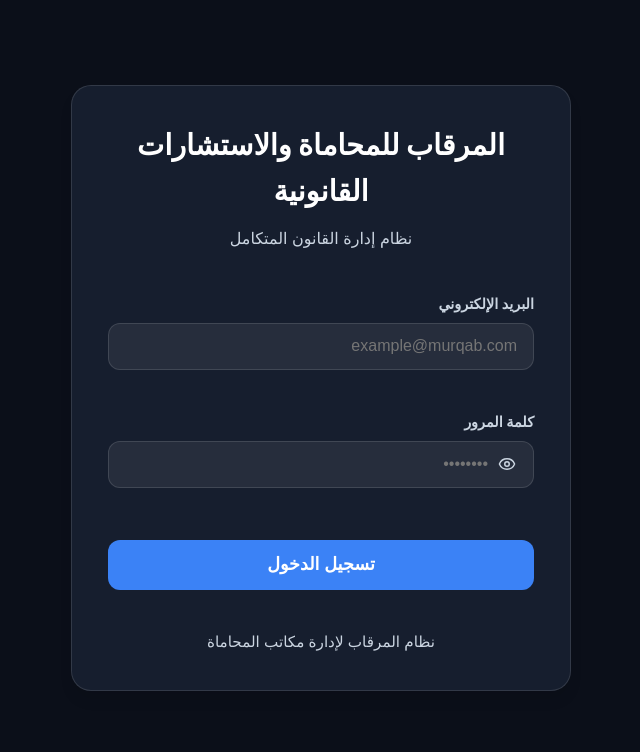
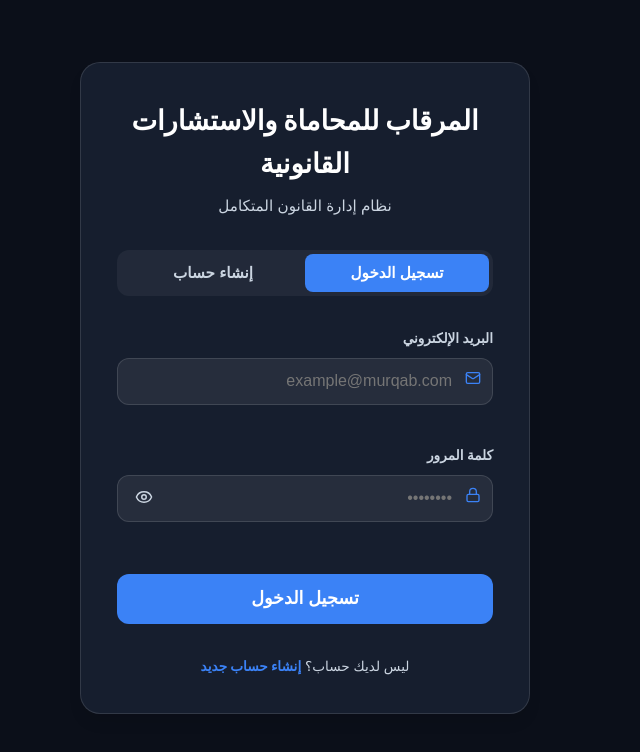
Before and after one commit to maxypro22/abdallah, a React (Vite) app in the folder client/: page /login in a window 1280 px wide. Shown: the top 752 px of the page, without its empty margins (496-1136 px from the left). Built offline with nearby package versions, Linux system fonts and the light colour scheme; no server answers.

Commit message:
Final Migration and Auth UI Update

```diff
--- a/client/src/pages/Login.jsx
+++ b/client/src/pages/Login.jsx
@@ -1,88 +1,202 @@
 import React, { useState } from 'react';
 import { useAuth } from '../context/AuthContext';
 import api from '../services/api';
-import { useNavigate, Link } from 'react-router-dom';
-import { Eye, EyeOff } from 'lucide-react';
+import { useNavigate } from 'react-router-dom';
+import { Eye, EyeOff, User, Mail, Lock, Building2, Briefcase } from 'lucide-react';
 
 const Login = () => {
-    const [email, setEmail] = useState('');
-    const [password, setPassword] = useState('');
+    const [isLogin, setIsLogin] = useState(true);
+    const [formData, setFormData] = useState({
+        email: '',
+        password: '',
+        firmName: '',
+        ownerName: ''
+    });
     const [showPassword, setShowPassword] = useState(false);
+    const [loading, setLoading] = useState(false);
+
     const { login } = useAuth();
     const navigate = useNavigate();
 
+    const handleChange = (e) => {
+        setFormData({ ...formData, [e.target.name]: e.target.value });
+    };
+
     const handleSubmit = async (e) => {
         e.preventDefault();
+        setLoading(true);
         try {
-            const { data } = await api.post('/auth/login', { email, password });
+            const endpoint = isLogin ? '/auth/login' : '/auth/register';
+            const { data } = await api.post(endpoint, formData);
+
             login(data.user, data.token);
             navigate('/');
         } catch (error) {
-            console.error('Login Error:', error);
-            const message = error.response?.data?.error || error.message || 'فشل تسجيل الدخول. يرجى التأكد من البيانات.';
-            alert(`خطأ: ${message}\nتأكد من إعدادات VITE_API_URL في Vercel`);
+            console.error('Auth Error:', error);
+            const message = error.response?.data?.error || error.message || 'حدث خطأ. يرجى التأكد من البيانات.';
+            alert(`خطأ: ${message}`);
+        } finally {
+            setLoading(false);
         }
     };
 
     return (
-        <div className="auth-container">
-            <div className="card auth-card">
-                <div style={{ textAlign: 'center', marginBottom: '2.5rem' }}>
-                    <h1 style={{ color: '#FFFFFF', margin: 0, fontSize: '1.8rem', fontWeight: 800 }}>المرقاب للمحاماة والاستشارات القانونية</h1>
-                    <p style={{ color: 'var(--text-muted)', marginTop: '12px', fontSize: '1rem' }}>نظام إدارة القانون المتكامل</p>
+        <div className="auth-container" style={{ minHeight: '100vh', display: 'flex', alignItems: 'center', justifyContent: 'center', padding: '1rem' }}>
+            <div className="card auth-card" style={{ width: '100%', maxWidth: '450px' }}>
+                <div style={{ textAlign: 'center', marginBottom: '2rem' }}>
+                    <h1 style={{ color: '#FFFFFF', margin: 0, fontSize: '1.7rem', fontWeight: 800 }}>المرقاب للمحاماة والاستشارات القانونية</h1>
+                    <p style={{ color: 'var(--text-muted)', marginTop: '8px', fontSize: '0.95rem' }}>
+                        {isLogin ? 'نظام إدارة القانون المتكامل' : 'انضم إلينا وتحكم في مكتبك بذكاء'}
+                    </p>
+                </div>
+
+                {/* Tab Toggle */}
+                <div style={{
+                    display: 'flex',
+                    background: 'rgba(255,255,255,0.05)',
+                    borderRadius: '12px',
+                    padding: '4px',
+                    marginBottom: '2rem'
+                }}>
+                    <button
+                        onClick={() => setIsLogin(true)}
+                        style={{
+                            flex: 1,
+                            padding: '10px',
+                            border: 'none',
+                            borderRadius: '8px',
+                            cursor: 'pointer',
+                            fontSize: '0.95rem',
+                            fontWeight: 600,
+                            background: isLogin ? 'var(--accent)' : 'transparent',
+                            color: isLogin ? 'white' : 'var(--text-muted)',
+                            transition: 'all 0.3s ease'
+                        }}
+                    >
+                        تسجيل الدخول
+                    </button>
+                    <button
+                        onClick={() => setIsLogin(false)}
+                        style={{
+                            flex: 1,
+                            padding: '10px',
+                            border: 'none',
+                            borderRadius: '8px',
+                            cursor: 'pointer',
+                            fontSize: '0.95rem',
+                            fontWeight: 600,
+                            background: !isLogin ? 'var(--accent)' : 'transparent',
+                            color: !isLogin ? 'white' : 'var(--text-muted)',
+                            transition: 'all 0.3s ease'
+                        }}
+                    >
+                        إنشاء حساب
+                    </button>
                 </div>
 
                 <form onSubmit={handleSubmit}>
+                    {!isLogin && (
+                        <>
                             <div style={{ marginBottom: '1.25rem' }}>
-                        <label style={{ display: 'block', marginBottom: '8px', fontSize: '0.9rem', color: 'var(--text-muted)', fontWeight: 600 }}>البريد الإلكتروني</label>
+                                <label style={{ display: 'block', marginBottom: '8px', fontSize: '0.85rem', color: 'var(--text-muted)', fontWeight: 600 }}>اسم مكتب المحاماة</label>
+                                <div style={{ position: 'relative' }}>
                                     <input
+                                        name="firmName"
+                                        placeholder="اسم المكتب"
+                                        value={formData.firmName}
+                                        onChange={handleChange}
+                                        className="input-field"
+                                        style={{ paddingRight: '40px' }}
+                                        required
+                                    />
+                                    <Building2 size={16} style={{ position: 'absolute', right: '12px', top: '12px', color: 'var(--accent)' }} />
+                                </div>
+                            </div>
+                            <div style={{ marginBottom: '1.25rem' }}>
+                                <label style={{ display: 'block', marginBottom: '8px', fontSize: '0.85rem', color: 'var(--text-muted)', fontWeight: 600 }}>اسم المدير المسؤول</label>
+                                <div style={{ position: 'relative' }}>
+                                    <input
+                                        name="ownerName"
+                                        placeholder="الاسم الكامل"
+                                        value={formData.ownerName}
+                                        onChange={handleChange}
+                                        className="input-field"
+                                        style={{ paddingRight: '40px' }}
+                                        required
+                                    />
+                                    <User size={16} style={{ position: 'absolute', right: '12px', top: '12px', color: 'var(--accent)' }} />
+                                </div>
+                            </div>
+                        </>
+                    )}
+
+                    <div style={{ marginBottom: '1.25rem' }}>
+                        <label style={{ display: 'block', marginBottom: '8px', fontSize: '0.85rem', color: 'var(--text-muted)', fontWeight: 600 }}>البريد الإلكتروني</label>
+                        <div style={{ position: 'relative' }}>
+                            <input
+                                name="email"
                                 type="email"
                                 placeholder="example@murqab.com"
-                            value={email}
-                            onChange={(e) => setEmail(e.target.value)}
+                                value={formData.email}
+                                onChange={handleChange}
                                 className="input-field"
+                                style={{ paddingRight: '40px' }}
                                 required
                             />
+                            <Mail size={16} style={{ position: 'absolute', right: '12px', top: '12px', color: 'var(--accent)' }} />
                         </div>
+                    </div>
+
                     <div style={{ marginBottom: '2rem' }}>
-                        <label style={{ display: 'block', marginBottom: '8px', fontSize: '0.9rem', color: 'var(--text-muted)', fontWeight: 600 }}>كلمة المرور</label>
+                        <label style={{ display: 'block', marginBottom: '8px', fontSize: '0.85rem', color: 'var(--text-muted)', fontWeight: 600 }}>كلمة المرور</label>
                         <div style={{ position: 'relative' }}>
                             <input
+                                name="password"
                                 type={showPassword ? "text" : "password"}
                                 placeholder="••••••••"
-                                value={password}
-                                onChange={(e) => setPassword(e.target.value)}
+                                value={formData.password}
+                                onChange={handleChange}
                                 className="input-field"
-                                style={{ paddingRight: '45px' }}
+                                style={{ paddingRight: '40px' }}
                                 required
                             />
+                            <Lock size={16} style={{ position: 'absolute', right: '12px', top: '12px', color: 'var(--accent)' }} />
                             <button
                                 type="button"
                                 onClick={() => setShowPassword(!showPassword)}
                                 style={{
                                     position: 'absolute',
-                                    right: '12px',
-                                    top: '23px',
-                                    transform: 'translateY(-50%)',
+                                    left: '12px',
+                                    top: '12px',
                                     background: 'none',
                                     border: 'none',
                                     color: 'var(--text-muted)',
-                                    cursor: 'pointer',
-                                    display: 'flex',
-                                    alignItems: 'center'
+                                    cursor: 'pointer'
                                 }}
                             >
                                 {showPassword ? <EyeOff size={18} /> : <Eye size={18} />}
                             </button>
                         </div>
                     </div>
-                    <button type="submit" className="button-primary" style={{ width: '100%', padding: '0.9rem', fontSize: '1.1rem' }}>
-                        تسجيل الدخول
+
+                    <button
+                        type="submit"
+                        className="button-primary"
+                        disabled={loading}
+                        style={{ width: '100%', padding: '0.9rem', fontSize: '1.1rem', opacity: loading ? 0.7 : 1 }}
+                    >
+                        {loading ? 'جاري التحميل...' : (isLogin ? 'تسجيل الدخول' : 'بدأ الاستخدام المجاني')}
                     </button>
                 </form>
 
-                <div style={{ marginTop: '2.5rem', textAlign: 'center', color: 'var(--text-muted)', fontSize: '0.95rem' }}>
-                    نظام المرقاب لإدارة مكاتب المحاماة
+                <div style={{ marginTop: '2rem', textAlign: 'center', color: 'var(--text-muted)', fontSize: '0.85rem' }}>
+                    {isLogin ? 'ليس لديك حساب؟ ' : 'لديك حساب بالفعل؟ '}
+                    <span
+                        onClick={() => setIsLogin(!isLogin)}
+                        style={{ color: 'var(--accent)', cursor: 'pointer', fontWeight: 700 }}
+                    >
+                        {isLogin ? 'إنشاء حساب جديد' : 'تسجيل الدخول'}
+                    </span>
                 </div>
             </div>
         </div>
```
Lines whose indentation alone changed are shown as unchanged.
